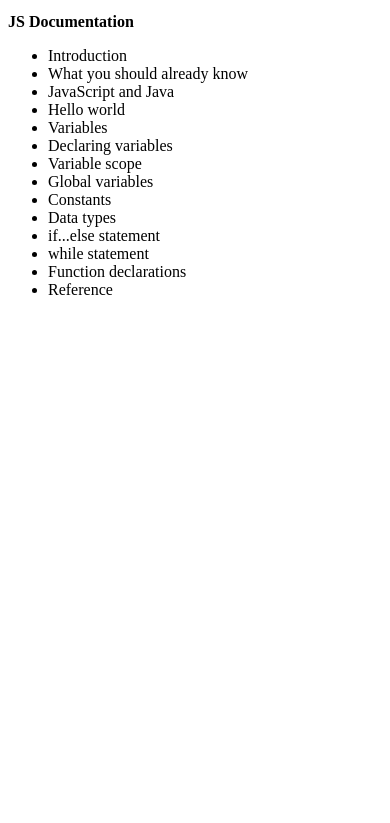
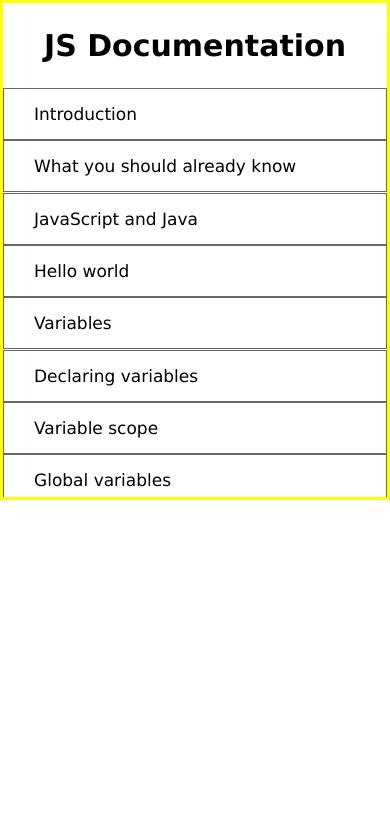
Before and after one commit to FirenLF2/FCC-Project1, a plain HTML site: page Project3/index.html in a window 390 px wide. Drawn offline with Linux system fonts and the light colour scheme.

Commit message:
Made the navbar responsive

```diff
--- a/Project3/styles.css
+++ b/Project3/styles.css
@@ -1,4 +1,55 @@
 * {
     box-sizing: border-box;
-    font-size: 16px;
+    font-size: 17px;
+    font-family:'Lucida Sans', 'Lucida Sans Regular', 'Lucida Grande', 'Lucida Sans Unicode', Geneva, Verdana, sans-serif;
 }
+
+body {
+    margin: 0;
+}
+
+div {
+    border: 2px solid blue;
+    height: 100vh;
+    width: 350px;
+    position: fixed;
+}
+
+ul li {
+    width: 100%;
+    list-style-type: none;
+    margin: 0.01em auto;
+    padding: 15px 30px 15px;
+    border: 1px solid rgb(104, 104, 104);
+    box-sizing: border-box;
+    display: inline-block;
+    text-align: left;
+
+}
+
+ul {
+    margin-top: 10PX;
+    display: flex;
+    flex-wrap: wrap;
+    padding: 0;
+    white-space: nowrap;
+
+}
+
+div > h2{
+    margin: 20px;
+    padding: 5PX 0px 5PX;
+    text-align: center;
+    font-size: 30px;
+}
+
+@media (max-width: 900px) {
+    div {
+        height: 500px;
+        width: 100vw;
+        position: fixed;
+        border: 3px solid yellow;
+        overflow: scroll;
+
+    }
+}
```
